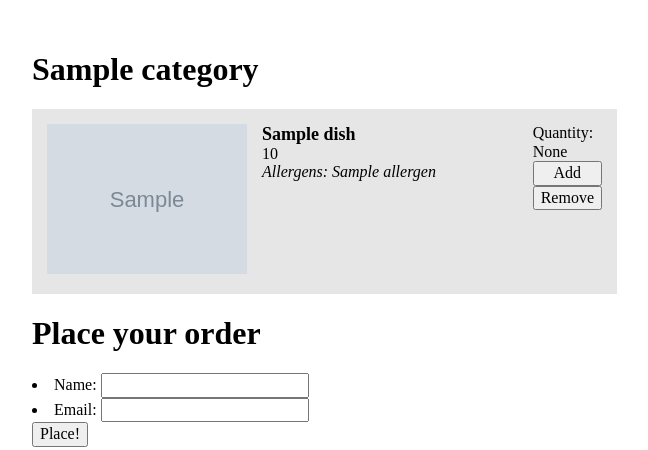
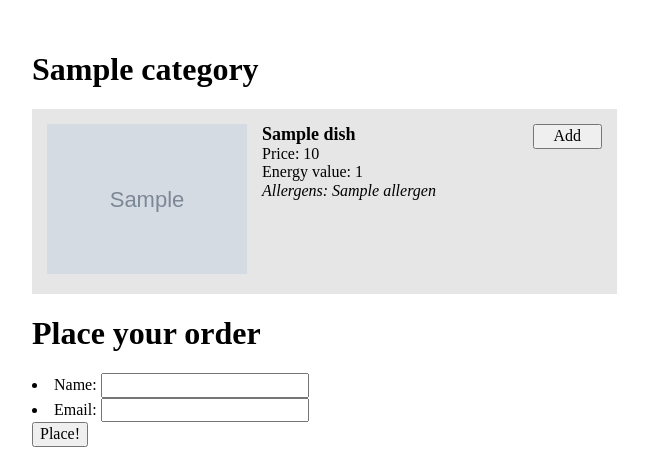
Before and after one commit to MaksimBurnin/online_menu, a Django app: page / in a window 1280 px wide. Shown: the part 61-511 px from the top of the page, without its empty margins (8-656 px from the left). Run offline with Django 4.2, Linux system fonts and the light colour scheme; tables that the repository leaves empty hold one stand-in row (values such as "Sample post"); grey boxes marked "Sample" are stand-in pictures.

Commit message:
Frontend tweaks

```diff
--- a/app/static/menu.css
+++ b/app/static/menu.css
@@ -16,6 +16,27 @@
   background: #d9fbd9;
 }
 
+.dish__qty-container {
+  display: none;
+}
+
+.dish__remove {
+  visibility: hidden;
+}
+
+.dish.added .dish__remove {
+  visibility: visible;
+}
+
+.dish.added .dish__qty-container {
+  display: block;
+}
+
+.dish__add,
+.dish__remove {
+  width: 100%;
+  margin-bottom: 5px;
+}
 .dish__image {
   flex: 0 1 200px;
 }
--- a/app/templates/dishes/_item.html
+++ b/app/templates/dishes/_item.html
@@ -6,12 +6,18 @@
     <img src="{{ dish.image.url }}">
   </div>
   <div class="dish__content">
-    <div class="">
-      <h2 class="dish__name">{{dish.name}}</h2>
-      <div class="dish__price">{{dish.price|intcomma}}</div>
+    <h2 class="dish__name">{{dish.name}}</h2>
+
+    <div class="dish__property">
+      Price: {{dish.price}}
     </div>
+
+    <div class="dish__property">
+      Energy value: {{dish.energy_value}}
+    </div>
+
     {% if dish.allergens.all %}
-      <div class="dish__allergens">
+      <div class="dish__property dish__allergens">
         Allergens:
         <ul>
           {% for allergen in dish.allergens.all %}
@@ -22,10 +28,10 @@
     {% endif %}
   </div>
   <div class="dish__controls">
-    <div class="">
-      Quantity: <div class="dish__qty">{{cart.items|dict_value:dish.pk}}</div>
-      <input class="dish__add" type="submit" value="Add">
-      <input class="dish__remove" type="submit" value="Remove">
+    <input class="dish__add" type="submit" value="Add">
+    <input class="dish__remove" type="submit" value="Remove">
+    <div class="dish__qty-container">
+      QTY: <span class="dish__qty">{{cart.items|dict_value:dish.pk}}</span>
     </div>
   </div>
 </article>
```
